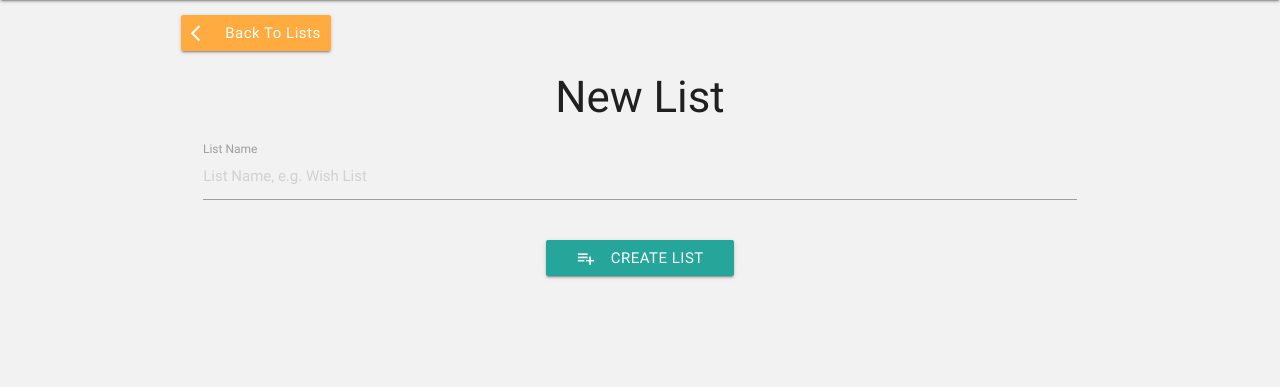
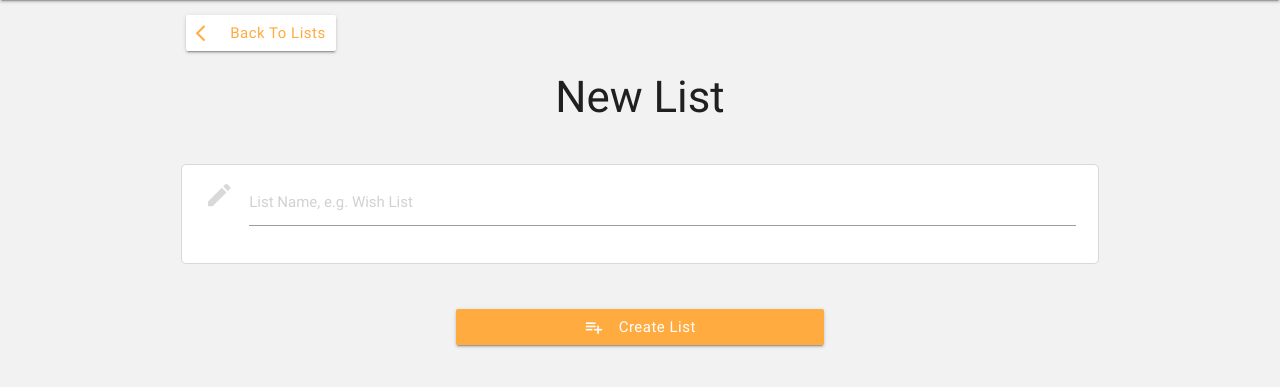
Before and after one commit to digitalis75/Datacentric-Project-What-To-Read, a Flask app: page /add_list in a window 1280 px wide. Shown: the part 64-451 px from the top of the page. Run offline with Flask 2, Linux system fonts and the light colour scheme; some libraries are stand-ins or nearby versions.

Commit message:
Styling add_list.html

```diff
--- a/static/css/style.css
+++ b/static/css/style.css
@@ -1,7 +1,8 @@
 body {
     background-color: #f2f2f2;
 }
-/* Navbar */
+
+/* ------------ Navbar ----------- */
 .my-navbar {
     background-color: #404040;
 }
@@ -30,16 +31,17 @@ body {
     border-radius: 5px;
 }
 
-/* My lists */
+/* --------- My lists --------------- */
 
 .addlist-btn-row {
     margin: 15px 0;
 }
 
 .action-btn,
+.action-btn-back,
 .list-action-btn {
     padding: 0 10px;
-    margin-right: 10px;
+    margin: 0 5px;
     text-transform: capitalize;
 }
 
@@ -84,17 +86,36 @@ body {
     color: #ff6600;
 }
 
+/* --------- Add list --------------- */
+.action-btn-back {
+    background-color: #fff;
+    color: #ffab40;
+}
 
+.action-btn-back-active {
+     color: #fff;
+}
+
+.action-btn-submit {
+    padding: 0 10vw;
+}
+
+.addlist-form {
+    background-color: #fff;
+    height: 100px;
+    border: 1px solid #d9d9d9;
+    border-radius: 5px;
+    margin: 25px 0;
+}
+
+.material-icons.faded {
+    color: #d9d9d9;
+}
+
+/* --------- Responsive ---------- */
 @media screen and (max-width:768px) {
    .logo {
     width: 187px;
     height: 56px;
     }
 }
-/*
-@media #{$small-and-down} {
-    .logo {
-    width: 187px;
-    height: 56px;
-    }
-} */
--- a/static/js/page.js
+++ b/static/js/page.js
@@ -1,4 +1,4 @@
- //Jquery for action buttons
+ //Jquery for list action buttons
 $( document ).ready(function(){
     $(".list-action-btn").hover(function(){
         $(this).toggleClass("list-action-btn-active");
@@ -12,4 +12,9 @@ $( document ).ready(function(){
         $(this).toggleClass("lists-list-row-active");
         $(this).children("div").children("a").toggleClass("list-item-active");
     });
+
+     //Jquery for 'back to lists' button
+    $(".action-btn-back").hover(function(){
+        $(this).toggleClass("action-btn-back-active");
+    });
 })
--- a/templates/add_list.html
+++ b/templates/add_list.html
@@ -4,21 +4,23 @@
 <div class="container">
     <!-- Back to Lists button -->
     <div class="row addlist-btn-row">
-        <a href= "{{ url_for('my_lists') }}" class="waves-effect waves-light btn action-btn left"><i class="material-icons left">arrow_back_ios</i>Back to Lists</a>
+        <a href= "{{ url_for('my_lists') }}" class="waves-effect waves-light btn action-btn-back left"><i class="material-icons left">arrow_back_ios</i>Back to Lists</a>
     </div>
     <!---- Heading ------>
     <h3 class= "center">New List</h3>
     <!---- Form ------->
     <div class="row">
-        <form action= "" method="POST" class="col s12">
+        <form action= "" method="POST" class="addlist-form col s12">
             <div class="input-field col s12">
-            <input placeholder="List Name, e.g. Wish List" id="list_name" name="list_name" type="text" class="validate">
-            <label for="list_name">List Name</label>
+            <i class="material-icons faded prefix">mode_edit</i>
+            <input placeholder="List Name, e.g. Wish List" id="list_name" name="list_name" type="text" class="validate valign-wrapper">
+            <!-- <label for="list_name">List Name</label> -->
             </div>
         </form>
     </div>
+     <!---- Submit button ------->
     <div class="row center">
-        <button class="btn waves-effect waves-light" type="submit" name="action">Create List
+        <button class="btn waves-effect waves-light action-btn action-btn-submit" type="submit" name="action">Create List
             <i class="material-icons left">playlist_add</i>
         </button>
     </div>
```
